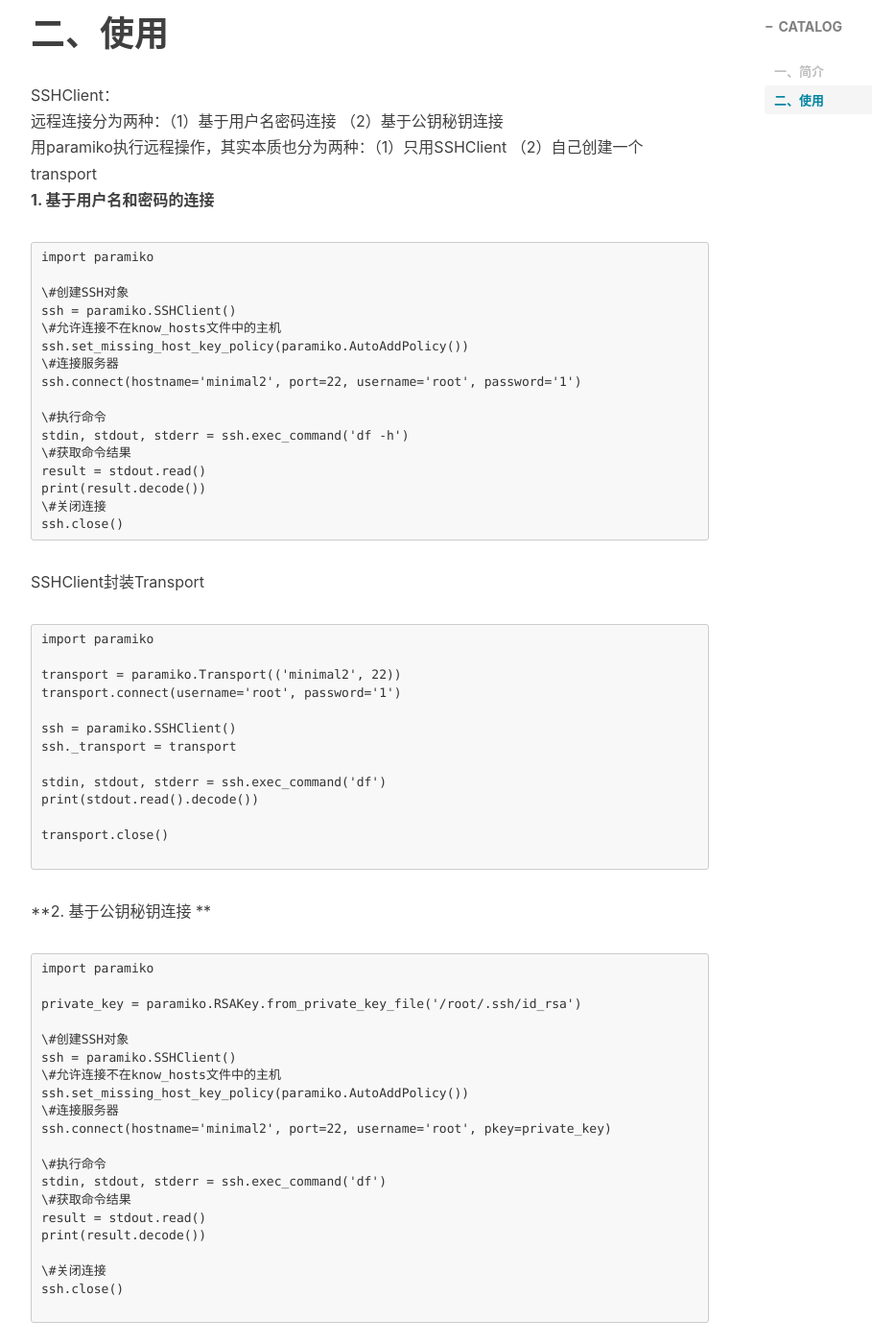
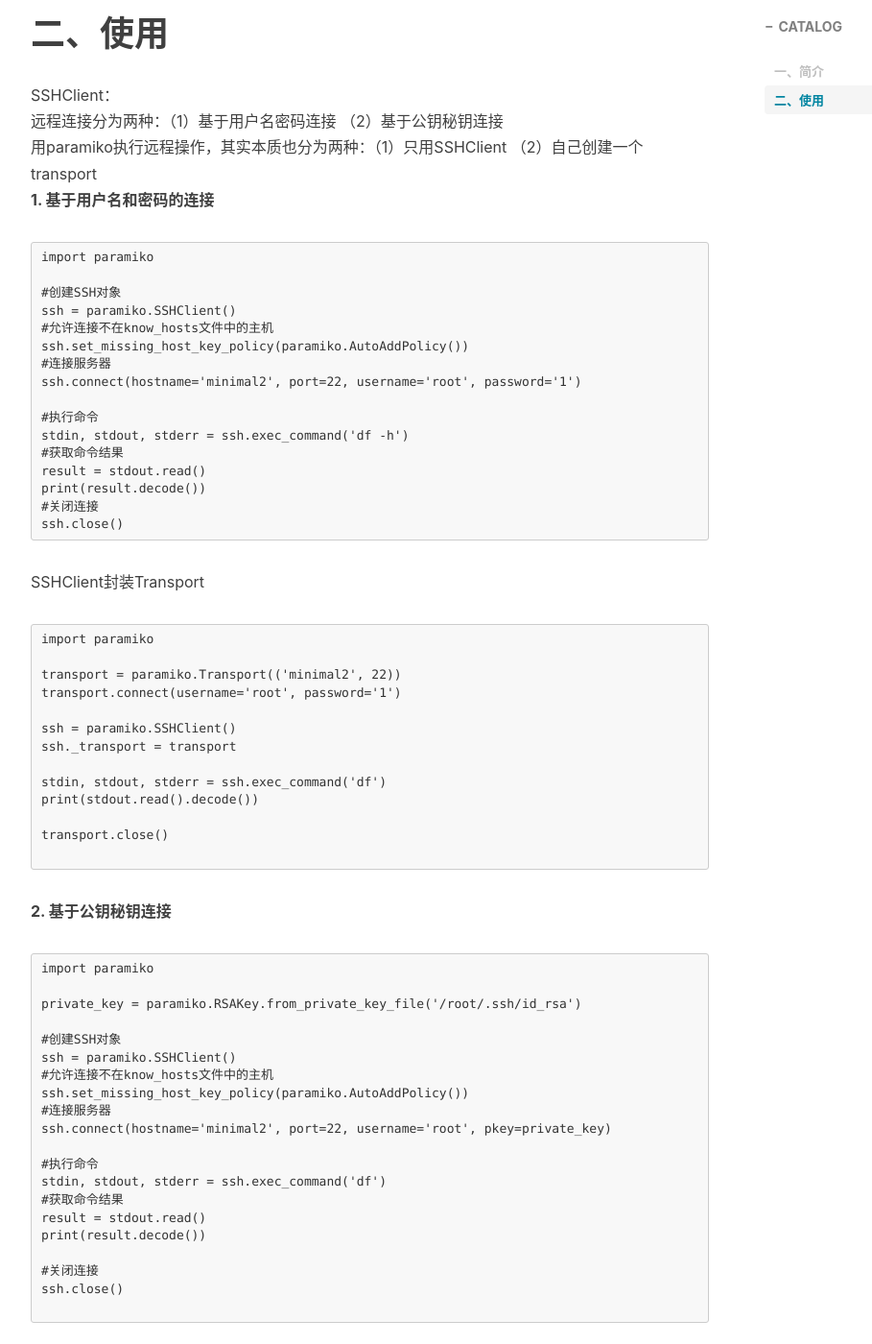
Before and after one commit to yohung/erstarry.github.io, a Jekyll site: the page built from _posts/2018-02-27-paramiko模块.md, in a window 1280 px wide and 1400 px high, scrolled down 710 px. Shown: the whole window at 96% size, without its empty margins (233-1142 px from the left). Built offline with Jekyll 4.4.1, drawn with Linux system fonts in a browser that asks for light colours; nearby versions of some CDN libraries; comment, search, counter and statistics services are not loaded; some of the changed text lies outside the part shown.

````diff
--- a/_posts/2018-02-27-paramiko模块.md
+++ b/_posts/2018-02-27-paramiko模块.md
@@ -22,19 +22,19 @@ SSHClient：
 ```
 import paramiko
 
-\#创建SSH对象
+#创建SSH对象
 ssh = paramiko.SSHClient()
-\#允许连接不在know_hosts文件中的主机
+#允许连接不在know_hosts文件中的主机
 ssh.set_missing_host_key_policy(paramiko.AutoAddPolicy())
-\#连接服务器
+#连接服务器
 ssh.connect(hostname='minimal2', port=22, username='root', password='1')
 
-\#执行命令
+#执行命令
 stdin, stdout, stderr = ssh.exec_command('df -h')
-\#获取命令结果
+#获取命令结果
 result = stdout.read()
 print(result.decode())
-\#关闭连接
+#关闭连接
 ssh.close()
 ```
 
@@ -56,27 +56,27 @@ transport.close()
 
 ```
 
-**2. 基于公钥秘钥连接 **
+**2. 基于公钥秘钥连接**
 
 ```
 import paramiko
 
 private_key = paramiko.RSAKey.from_private_key_file('/root/.ssh/id_rsa')
 
-\#创建SSH对象
+#创建SSH对象
 ssh = paramiko.SSHClient()
-\#允许连接不在know_hosts文件中的主机
+#允许连接不在know_hosts文件中的主机
 ssh.set_missing_host_key_policy(paramiko.AutoAddPolicy())
-\#连接服务器
+#连接服务器
 ssh.connect(hostname='minimal2', port=22, username='root', pkey=private_key)
 
-\#执行命令
+#执行命令
 stdin, stdout, stderr = ssh.exec_command('df')
-\#获取命令结果
+#获取命令结果
 result = stdout.read()
 print(result.decode())
 
-\#关闭连接
+#关闭连接
 ssh.close()
 
 ```
@@ -109,9 +109,9 @@ transport = paramiko.Transport(('minimal2',22))
 transport.connect(username='root',password='1')
 
 sftp = paramiko.SFTPClient.from_transport(transport)
-\#将location.py 上传至服务器 /tmp/test.py
+#将location.py 上传至服务器 /tmp/test.py
 sftp.put('/tmp/location.py', '/tmp/test.py')
-\#将remove_path 下载到本地 local_path
+#将remove_path 下载到本地 local_path
 sftp.get('remove_path', 'local_path')
 
 transport.close()
@@ -128,9 +128,9 @@ transport = paramiko.Transport(('minimal2', 22))
 transport.connect(username='root', pkey=private_key )
 
 sftp = paramiko.SFTPClient.from_transport(transport)
-\#将location.py 上传至服务器 /tmp/test.py
+#将location.py 上传至服务器 /tmp/test.py
 sftp.put('/tmp/location.py', '/tmp/test.py')
-\#将remove_path 下载到本地 local_path
+#将remove_path 下载到本地 local_path
 sftp.get('remove_path', 'local_path')
 
 transport.close()
````
